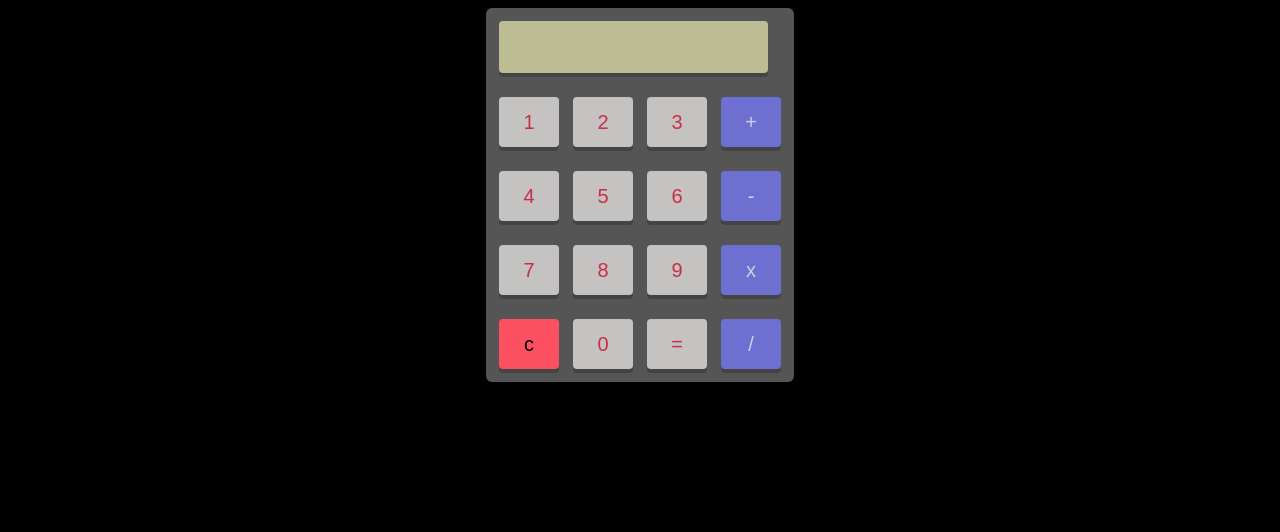
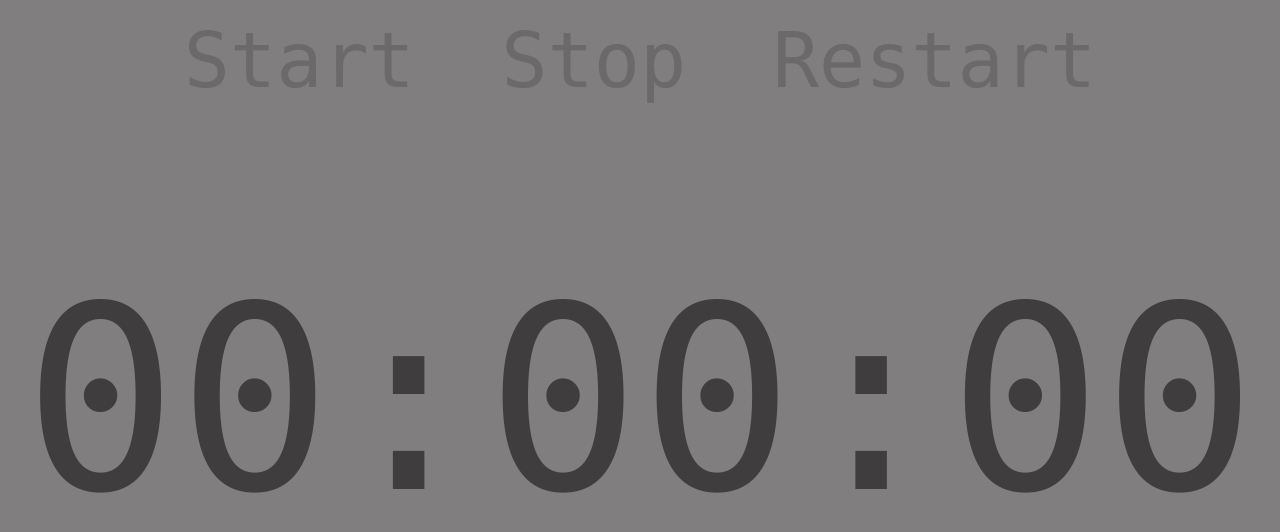
Before and after one commit to kalhorofaizan/kalhorofaizan.github.io, a plain HTML site: page index.html in a window 1280 px wide. Drawn offline with Linux system fonts and the light colour scheme.

Commit message:
stopwatch

```diff
--- a/index.html
+++ b/index.html
@@ -7,40 +7,13 @@
     <link rel="stylesheet" href="style.css">
 </head>
 <body>
-    <form name="calculator">
-        <table>
-           <tr>
-              <td colspan="4">
-                 <input type="text" name="display" id="display" disabled>
-
-              </td>
-           </tr>
-           <tr>
-                 <td><input type="button" name="one" value="1" onclick="calculator.display.value += '1'"></td>
-                 <td><input type="button" name="two" value="2" onclick="calculator.display.value += '2'"></td>
-                 <td><input type="button" name="three" value="3" onclick="calculator.display.value += '3'"></td>
-                 <td><input type="button" class="operator" name="plus" value="+" onclick="calculator.display.value += '+'"></td>
-          </tr>
-          <tr>
-                 <td><input type="button" name="four" value="4" onclick="calculator.display.value += '4'"></td>
-                 <td><input type="button" name="five" value="5" onclick="calculator.display.value += '5'"></td>
-                 <td><input type="button" name="six" value="6" onclick="calculator.display.value += '6'"></td>
-                 <td><input type="button" class="operator" name="minus" value="-" onclick="calculator.display.value += '-'"></td>
-          </tr>
-          <tr>
-                 <td><input type="button" name="seven" value="7" onclick="calculator.display.value += '7'"></td>
-                 <td><input type="button" name="eight" value="8" onclick="calculator.display.value += '8'"></td>
-                 <td><input type="button" name="nine" value="9" onclick="calculator.display.value += '9'"></td>
-                 <td><input type="button" class="operator" name="times" value="x" onclick="calculator.display.value += '*'"></td>
-          </tr>
-          <tr>
-                 <td><input type="button" id="clear" name="clear" value="c" onclick="calculator.display.value = ''"></td>
-                 <td><input type="button" name="zero" value="0" onclick="calculator.display.value += '0'"></td>
-                 <td><input type="button" name="doit" value="=" onclick="calculator.display.value = eval(calculator.display.value)"></td>
-                 <td><input type="button" class="operator" name="div" value="/" onclick="calculator.display.value += '/'"></td>
-
-           </tr>
-        </table>
-     </form>
+    <nav class="controls">
+        <a href="#" class="button" onClick="stopwatch.start();">Start</a>
+        <a href="#" class="button" onClick="stopwatch.stop();">Stop</a>
+        <a href="#" class="button" onClick="stopwatch.restart();">Restart</a>
+    </nav>
+    <div class="stopwatch"></div>
+    <ul class="results"></ul>
+    <script src="./index.js"></script>
 </body>
 </html>
--- /dev/null
+++ b/index.js
@@ -0,0 +1,83 @@
+class Stopwatch {
+    constructor(display, results) {
+        this.running = false;
+        this.display = display;
+        this.results = results;
+        this.laps = [];
+        this.reset();
+        this.print(this.times);
+    }
+
+    reset() {
+        this.times = [ 0, 0, 0 ];
+    }
+
+    start() {
+        if (!this.time) this.time = performance.now();
+        if (!this.running) {
+            this.running = true;
+            requestAnimationFrame(this.step.bind(this));
+        }
+    }
+
+    stop() {
+        this.running = false;
+        this.time = null;
+    }
+
+    restart() {
+        if (!this.time) this.time = performance.now();
+        if (!this.running) {
+            this.running = true;
+            requestAnimationFrame(this.step.bind(this));
+        }
+        this.reset();
+    }
+
+    step(timestamp) {
+        if (!this.running) return;
+        this.calculate(timestamp);
+        this.time = timestamp;
+        this.print();
+        requestAnimationFrame(this.step.bind(this));
+    }
+
+    calculate(timestamp) {
+        var diff = timestamp - this.time;
+        // Hundredths of a second are 100 ms
+        this.times[2] += diff / 10;
+        // Seconds are 100 hundredths of a second
+        if (this.times[2] >= 100) {
+            this.times[1] += 1;
+            this.times[2] -= 100;
+        }
+        // Minutes are 60 seconds
+        if (this.times[1] >= 60) {
+            this.times[0] += 1;
+            this.times[1] -= 60;
+        }
+    }
+
+    print() {
+        this.display.innerText = this.format(this.times);
+    }
+
+    format(times) {
+        return `\
+${pad0(times[0], 2)}:\
+${pad0(times[1], 2)}:\
+${pad0(Math.floor(times[2]), 2)}`;
+    }
+}
+
+function pad0(value, count) {
+    var result = value.toString();
+    for (; result.length < count; --count)
+        result = '0' + result;
+    return result;
+}
+
+
+let stopwatch = new Stopwatch(
+    document.querySelector('.stopwatch'),
+    document.querySelector('.results'));
--- a/style.css
+++ b/style.css
@@ -1,127 +1,43 @@
-body {
-    background-color: rgb(0, 0, 0);
+* {
+    margin: 0;
+    padding: 0;
   }
 
-  table {
-    margin: auto;
-    background-color: rgb(85, 85, 85);
-    width: 120px;
-    max-width: 120px;
-    height: 325px;
-    text-align: center;
-    border-radius: 6px;
-    padding-right: 10px;
+  html {
+    background: rgb(128, 126, 126);
+    color: rgb(63, 61, 61);
+    font-family: Menlo;
   }
 
-  input {
-    outline: 0;
-    position: relative;
-    left: 5px;
-    top: 5px;
-    border: 0;
-    color: #c92f49;
-    background-color: rgb(197, 194, 194);
-    border-radius: 4px;
-    width: 60px;
-    height: 50px;
-    float: left;
-    margin: 5px;
-    font-size: 20px;
-    box-shadow: 0 4px rgba(0,0,0,0.2);
-    margin-bottom: 15px;
+  .controls {
+    position: fixed;
+    text-align: center;
+    top: 1em;
+    width: 100%;
   }
 
-  input:hover {
-    border: 0 solid #000;
-    color: #495069;
-    background-color: #fff;
-    border-radius: 4px;
-    width: 60px;
-    height: 50px;
-    float: left;
-    margin: 5px;
-    font-size: 20px;
-    box-shadow: 0 4px #b0d2cf;
+  .button {
+    color: rgb(107, 106, 106);
+    font-size: 6vw;
+    margin: 0 0.5em;
+    text-decoration: none;
   }
 
-  input:active {
-    top: 4px;
-    border: 0 solid #000;
-    color: #495069;
-    background-color: #fff;
-    border-radius: 4px;
-    width: 60px;
-    height: 50px;
-    float: left;
-    margin: 5px;
-    font-size: 20px;
-    box-shadow: none;
+  .button:first-child {
+      margin-left: 0;
   }
 
-  #display {
-    width: 265px;
-    max-width: 270px;
-    font-size: 26px;
-    text-align: right;
-    background-color: #bcbd95;
-    float: left;
+  .button:last-child {
+      margin-right: 0;
   }
 
-  #display:hover {
-    width: 265px;
-    max-width: 270px;
-    font-size: 26px;
-    text-align: right;
-    background-color: #bcbd95;
-    box-shadow: 0 0px rgba(0,0,0,0);
+  .button:hover {
+    color: white;
   }
 
-  #display:active {
-    top: 5px;
-    width: 265px;
-    font-size: 26px;
-    text-align: right;
-    background-color: #bcbd95;
-    box-shadow: 0 4px rgba(0,0,0,0.2);
+  .stopwatch {
+    font-size: 20vw;
+    height: 100%;
+    line-height: 100vh;
+    text-align: center;
   }
-
-  .operator {
-    background-color: #6d6fd1;
-    color: #d0d0e0;
-    position: relative;
-  }
-
-  .operator:hover {
-    background-color: #8a89b8;
-    box-shadow: 0 4px #b0d2cf;
-  }
-
-  .operator:active {
-    top: 4px;
-    box-shadow: none;
-  }
-
-  #clear {
-    float: left;
-    position: relative;
-    display: block;
-    color: #000;
-    background-color: #fd5162;
-  }
-
-  #clear:hover {
-    float: left;
-    display: block;
-    background-color: #F297A0;
-    margin-bottom: 15px;
-    box-shadow: 0 4px #CC7F86;
-  }
-
-  #clear:active {
-    float: left;
-    top: 4px;
-    display: block;
-    background-color: #F297A0;
-    margin-bottom: 15px;
-    box-shadow: none;
-  }
```
